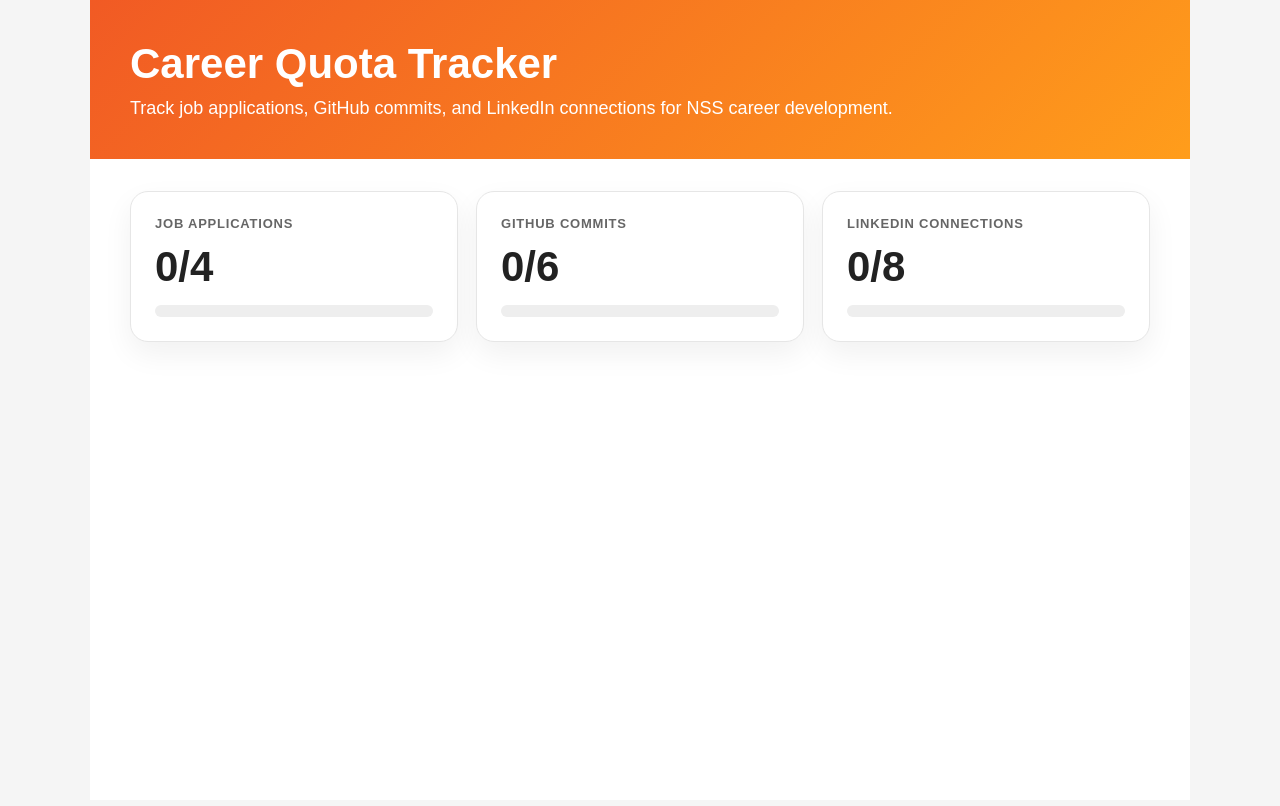
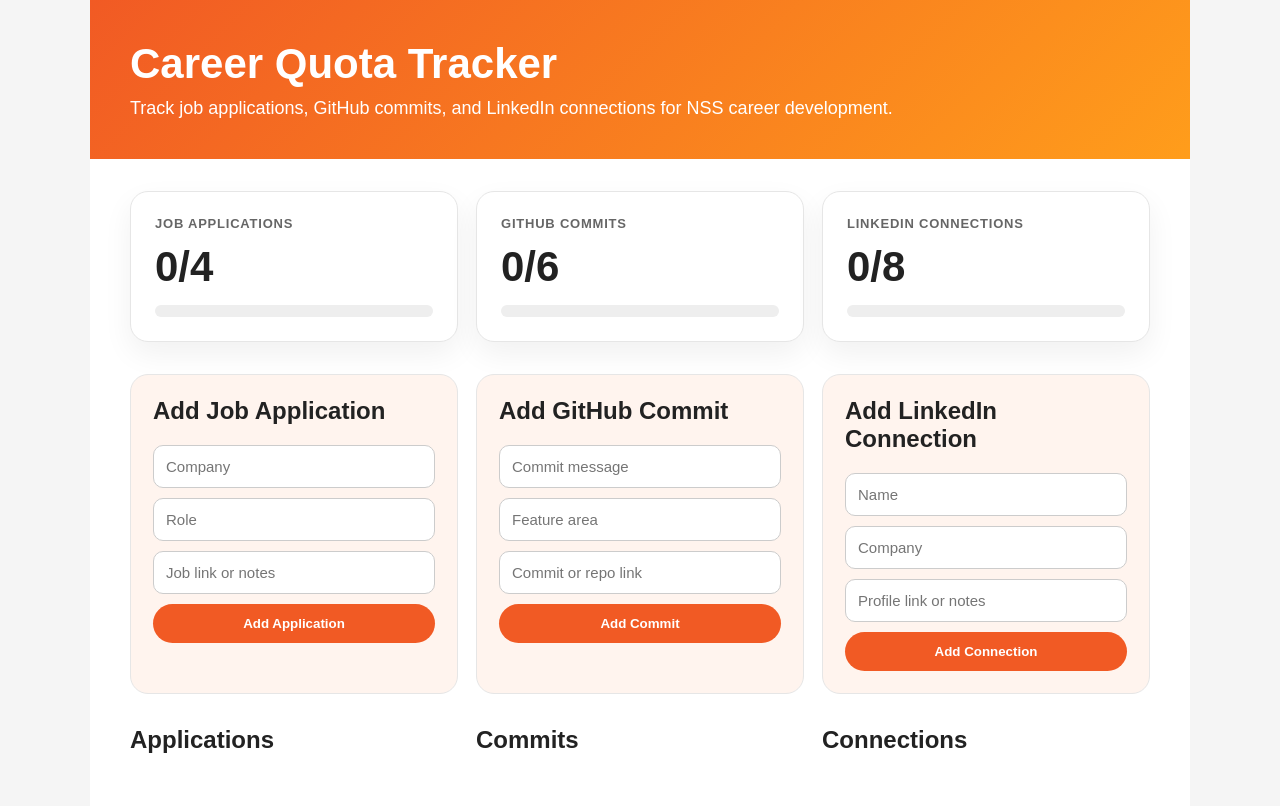
Before and after one commit to DuleyWilliams/career-quota-tracker, a plain HTML site: page index.html in a window 1280 px wide. Drawn offline with Linux system fonts and the light colour scheme.

Commit message:
Add tracker forms for applications commits and connections

```diff
--- a/index.html
+++ b/index.html
@@ -32,6 +32,50 @@
       <div class="bar"><div id="connectionBar"></div></div>
     </article>
   </section>
+
+  <section class="forms">
+  <div class="form-card">
+    <h2>Add Job Application</h2>
+    <input id="jobCompany" placeholder="Company" />
+    <input id="jobRole" placeholder="Role" />
+    <input id="jobLink" placeholder="Job link or notes" />
+    <button onclick="addJob()">Add Application</button>
+  </div>
+
+  <div class="form-card">
+    <h2>Add GitHub Commit</h2>
+    <input id="commitMessage" placeholder="Commit message" />
+    <input id="commitFeature" placeholder="Feature area" />
+    <input id="commitLink" placeholder="Commit or repo link" />
+    <button onclick="addCommit()">Add Commit</button>
+  </div>
+
+  <div class="form-card">
+    <h2>Add LinkedIn Connection</h2>
+    <input id="connectionName" placeholder="Name" />
+    <input id="connectionCompany" placeholder="Company" />
+    <input id="connectionLink" placeholder="Profile link or notes" />
+    <button onclick="addConnection()">Add Connection</button>
+  </div>
+</section>
+
+<section class="lists">
+  <div>
+    <h2>Applications</h2>
+    <ul id="jobList"></ul>
+  </div>
+
+  <div>
+    <h2>Commits</h2>
+    <ul id="commitList"></ul>
+  </div>
+
+  <div>
+    <h2>Connections</h2>
+    <ul id="connectionList"></ul>
+  </div>
+</section>
+
 </main>
 
   <script src="script.js"></script>
--- a/styles.css
+++ b/styles.css
@@ -86,3 +86,57 @@ body {
   height: 100%;
   background: linear-gradient(90deg, var(--orange), var(--gold));
 }
+
+.forms,
+.lists {
+  display: grid;
+  grid-template-columns: repeat(3, 1fr);
+  gap: 18px;
+  padding: 0 40px 32px;
+}
+
+.form-card {
+  border: 1px solid var(--line);
+  border-radius: 18px;
+  padding: 22px;
+  background: var(--soft);
+}
+
+.form-card h2,
+.lists h2 {
+  margin-top: 0;
+}
+
+input {
+  width: 100%;
+  padding: 12px;
+  border: 1px solid #ccc;
+  border-radius: 10px;
+  margin-bottom: 10px;
+  font-size: 15px;
+}
+
+button {
+  width: 100%;
+  border: 0;
+  border-radius: 999px;
+  background: var(--orange);
+  color: white;
+  padding: 12px 16px;
+  font-weight: 700;
+  cursor: pointer;
+}
+
+button:hover {
+  filter: brightness(0.95);
+}
+
+ul {
+  list-style: none;
+  padding: 0;
+}
+
+li {
+  border-bottom: 1px solid var(--line);
+  padding: 10px 0;
+}
```
